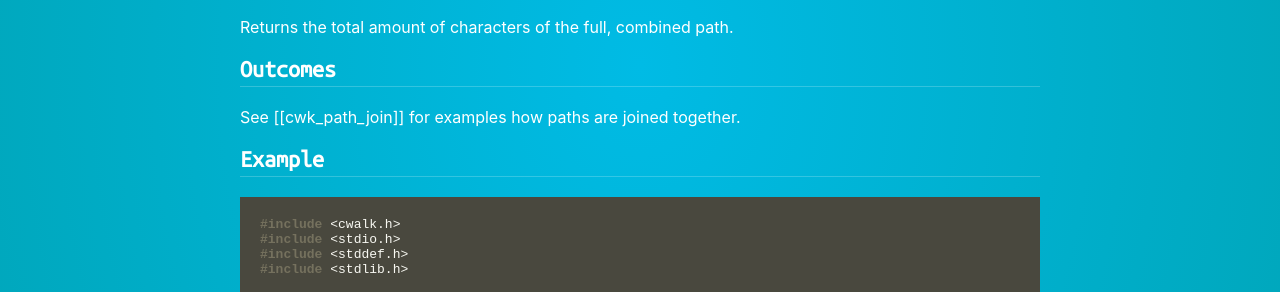
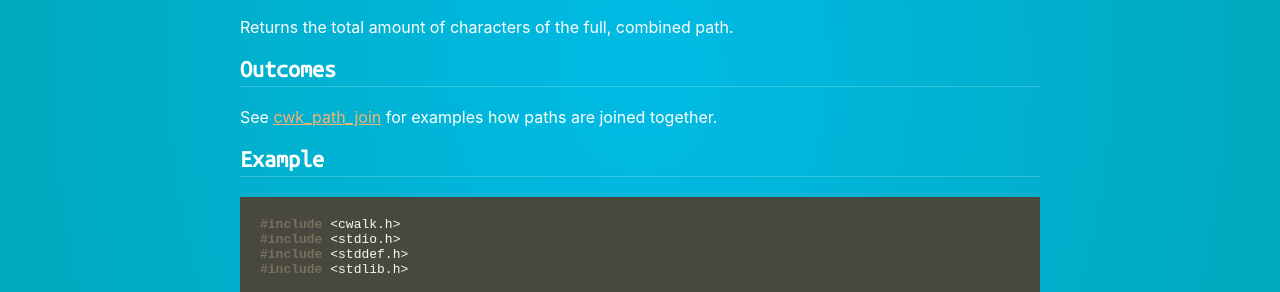
Before and after one commit to likle/cwalk, a Jekyll site: the page built from docs/reference/cwk_path_join_multiple.md, in a window 1280 px wide. Shown: the part 762-1054 px from the top of the page. Built offline with Jekyll 4.4.1, drawn with Linux system fonts in a browser that asks for light colours; part of the change alters nothing that is shown.

````diff
--- a/docs/reference/cwk_path_join_multiple.md
+++ b/docs/reference/cwk_path_join_multiple.md
@@ -22,7 +22,7 @@ This function generates a new path by joining multiple paths together. It will r
 Returns the total amount of characters of the full, combined path.
 
 ## Outcomes
-See [[cwk_path_join]] for examples how paths are joined together.
+See [cwk_path_join]({{ site.baseurl }}{% link reference/cwk_path_join.md %}) for examples how paths are joined together.
 
 ## Example
 ```c
````
